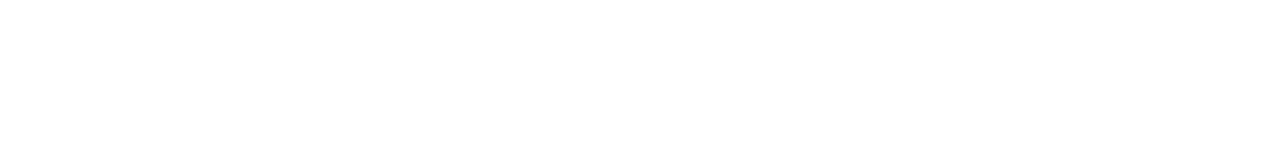
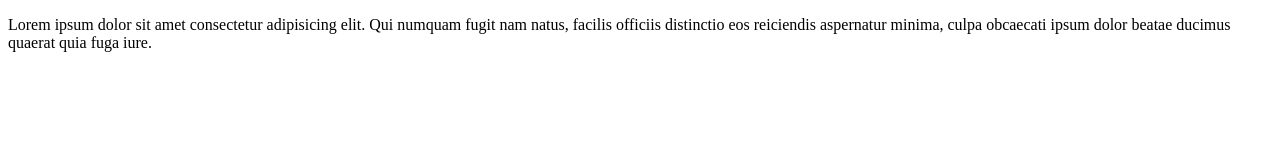
Before and after one commit to gregkuzmich/branchingLesson, a plain HTML site: page git-branching-lesson/index.html in a window 1280 px wide. Drawn offline with Linux system fonts and the light colour scheme.

Commit message:
fixed bug

```diff
--- a/git-branching-lesson/index.html
+++ b/git-branching-lesson/index.html
@@ -8,5 +8,7 @@
 </head>
 <body>
 
+  <p>Lorem ipsum dolor sit amet consectetur adipisicing elit. Qui numquam fugit nam natus, facilis officiis distinctio eos reiciendis aspernatur minima, culpa obcaecati ipsum dolor beatae ducimus quaerat quia fuga iure.</p>
+
 </body>
 </html>
```
